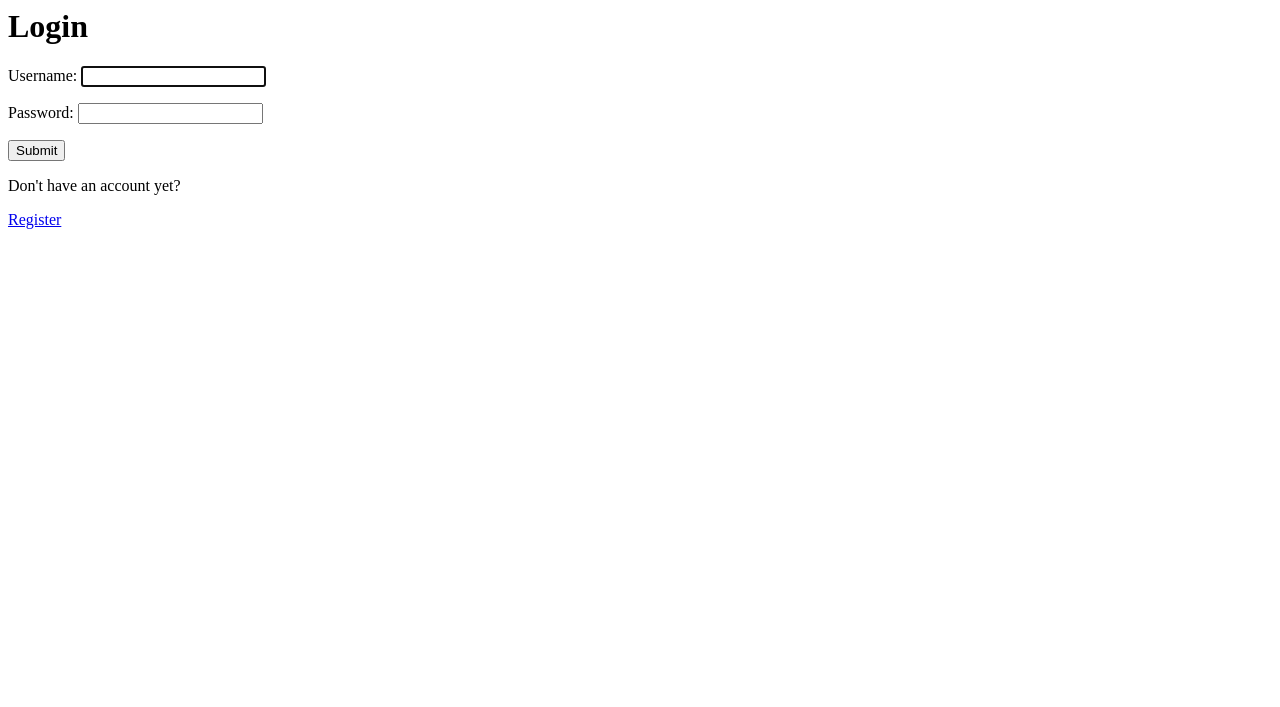
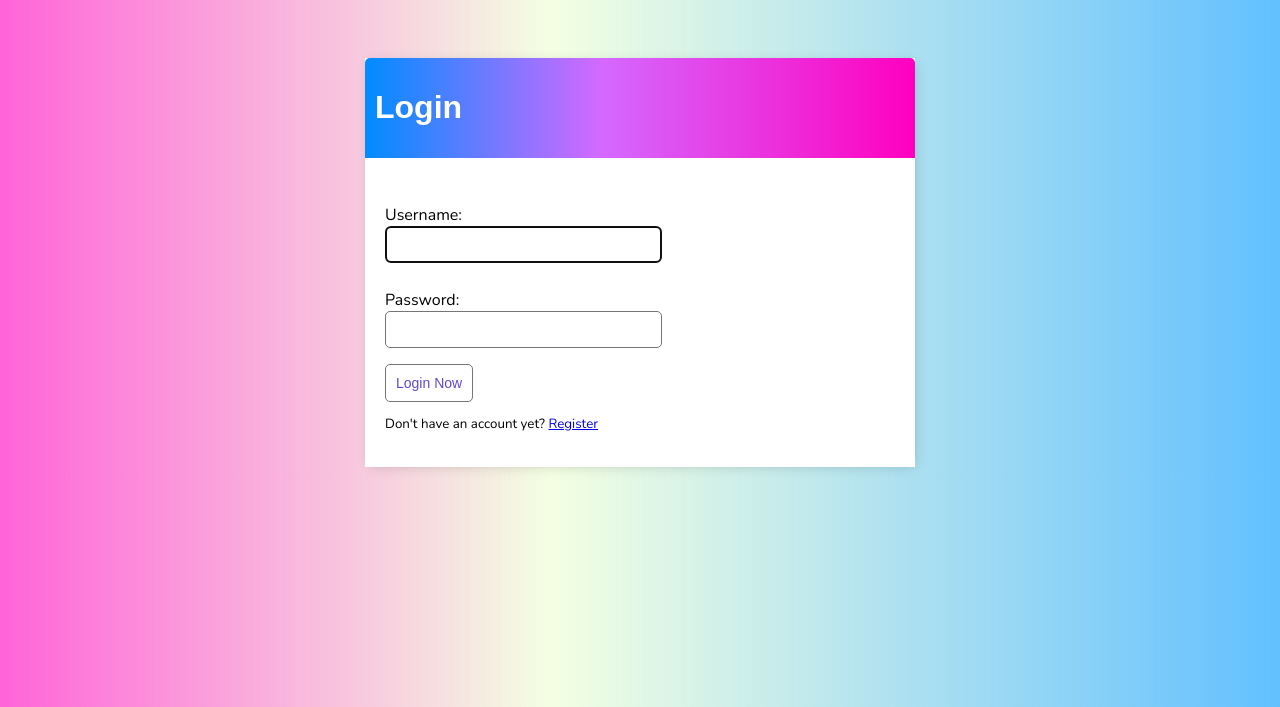
Before and after one commit to SichangiFelix/todo-web-app, a Django app: page /login/ in a window 1280 px wide. Shown: the top 707 px of the page. Run offline with Django 4.2, Linux system fonts and the light colour scheme.

Commit message:
Styled the login page

```diff
--- a/todo/templates/todo/login.html
+++ b/todo/templates/todo/login.html
@@ -1,8 +1,18 @@
-<h1>Login</h1>
-<form action="" method="post">
-    {% csrf_token %}
-    {{form.as_p}}
-    <input type="submit">
+{% extends 'todo/main.html' %}
 
-    <p>Don't have an account yet?</p><a href="{% url 'register' %}">Register</a>
-</form>
+{% block content %}
+
+<div class="header-bar">
+    <h1>Login</h1>
+</div>
+<div class="card-body">
+    <form action="" method="post">
+        {% csrf_token %}
+        {{ form.as_p }}
+        <input class="button" type="submit" value="Login Now">
+        <small>
+            <p>Don't have an account yet? <a href="{% url 'register' %}">Register </a></p>
+        </small>
+    </form>
+</div>
+{% endblock content %}
```
